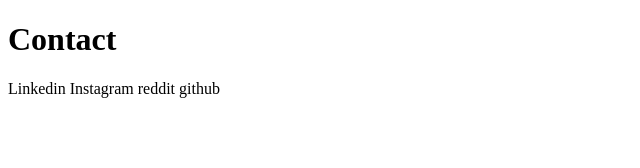
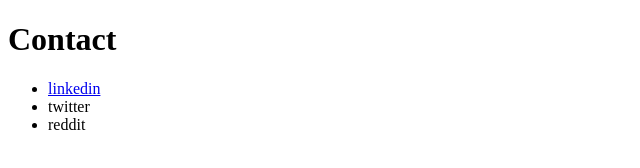
Before and after one commit to srujaan/portfolio, a Gatsby site: page /contact in a window 1280 px wide. Shown: the whole page, without its empty margins (0-640 px from the left). Built offline with nearby package versions, Linux system fonts and the light colour scheme; Gatsby itself is replaced by a stand-in of ours.

Commit message:
linking pages

```diff
--- a/src/pages/about.js
+++ b/src/pages/about.js
@@ -1,4 +1,5 @@
 import React from 'react'
+import { Link } from 'gatsby'
 
 const about = () => {
     return (
@@ -9,6 +10,9 @@ const about = () => {
             <p>
                 I'm currently working as software engineer in Tech Mahindra.
             </p>
+            <Link to="/contact">
+                Contact me.
+                </Link>
         </div>
     )
 
--- a/src/pages/contact.js
+++ b/src/pages/contact.js
@@ -6,12 +6,15 @@ const contact = () => {
             <h1>
                 Contact
             </h1>
-            <p>
-                Linkedin
-                Instagram
-                reddit
-                github
-            </p>
+            <ul>
+            <li>
+                <a href="https://in.linkedin.com/in/srujan-sai" target="_blank">linkedin</a>
+            </li>
+            <li>
+                twitter
+            </li>
+            <li>reddit</li>
+            </ul>
         </div>
     )
 
```
Also changed, not shown: src/pages/index.js (+8 -0 lines).
